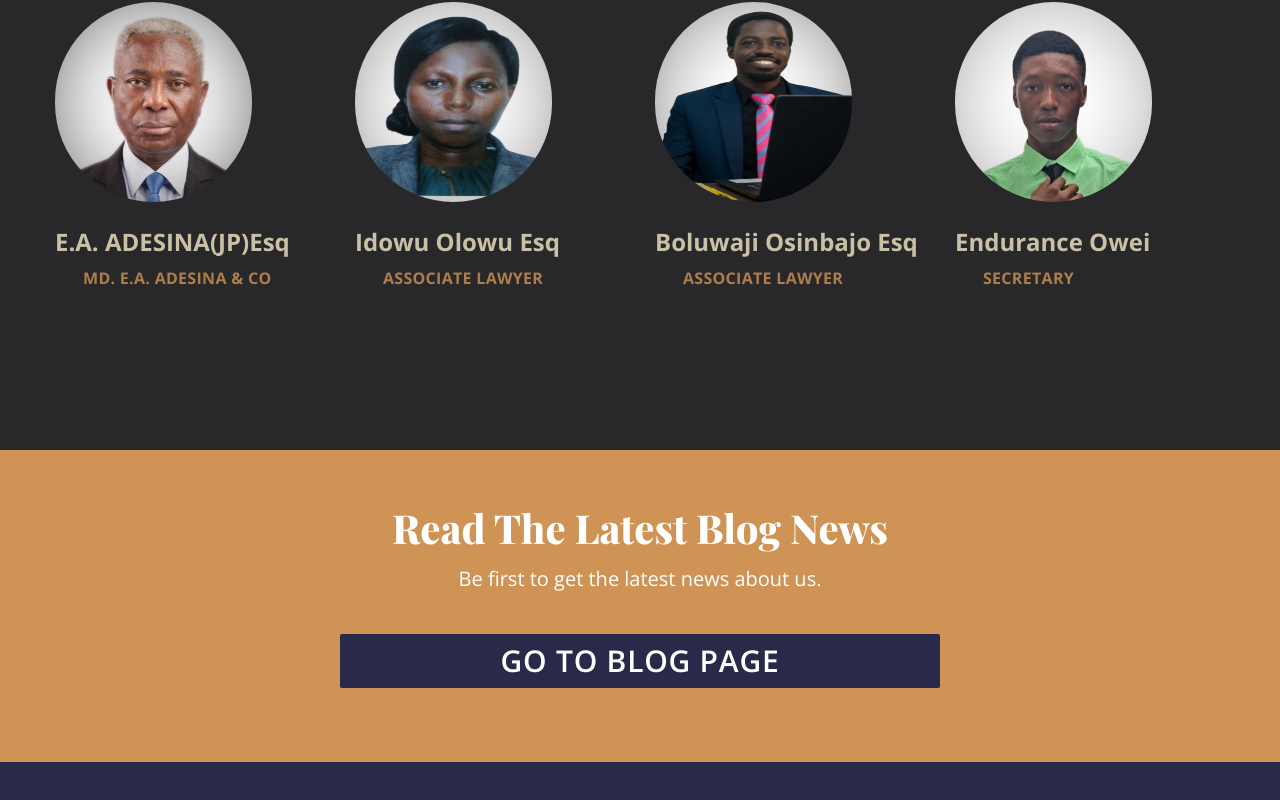
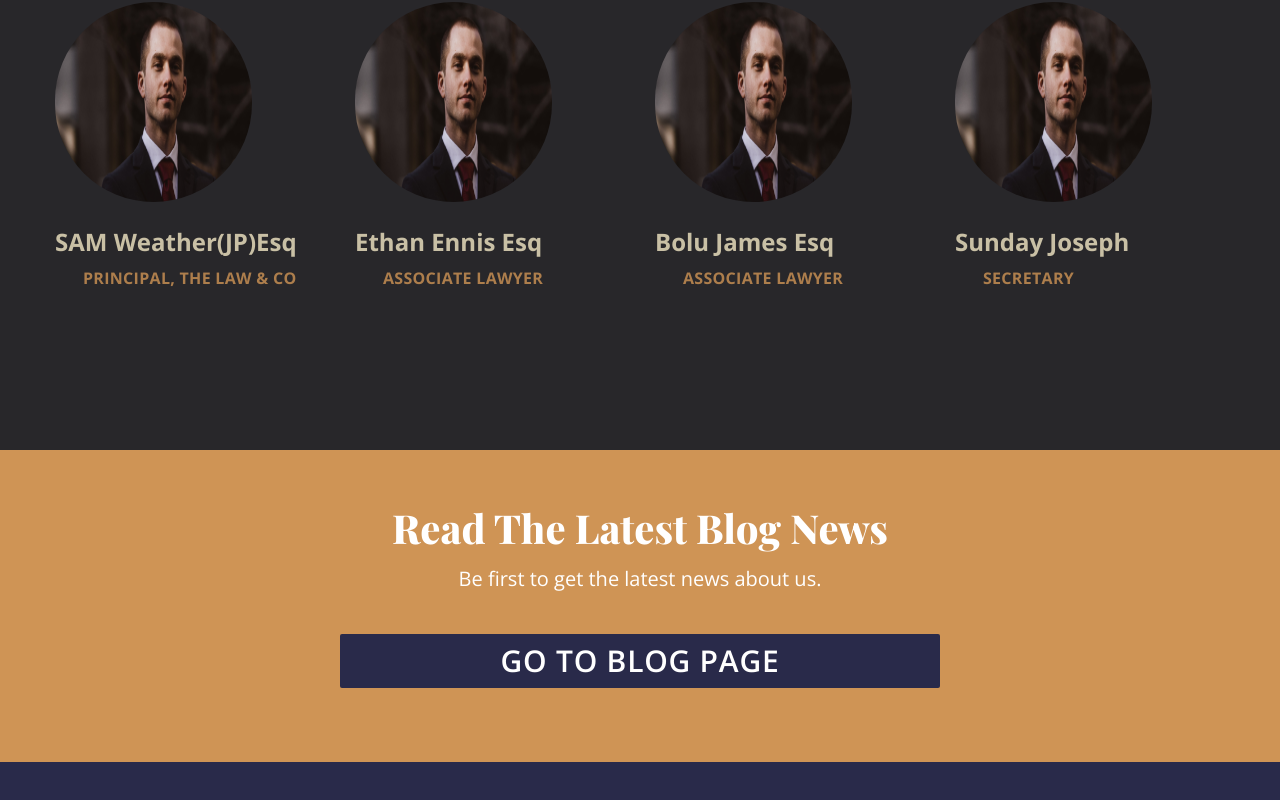
Before and after one commit to Ollatomiwa/lawfirm-website, a React (Create React App) app: page / in a window 1280 px wide. Shown: the part 2460-3260 px from the top of the page. Built offline with nearby package versions, Linux system fonts and the light colour scheme.

Commit message:
update to datas

```diff
--- a/src/data.js
+++ b/src/data.js
@@ -12,10 +12,10 @@ import Skill5 from '../src/assets/img/skills/skill5.png';
 import Skill6 from '../src/assets/img/skills/skill6.png';
 
 // import team images
-import TeamMember1 from '../src/assets/img/adesina.jpg';
-import TeamMember2 from '../src/assets/img/idowu.png';
-import TeamMember3 from '../src/assets/img/boluwaji.png';
-import TeamMember5 from '../src/assets/img/endurance.png';
+import TeamMember1 from '../src/assets/img/lawyer3.png';
+import TeamMember2 from '../src/assets/img/lawyer3.png';
+import TeamMember3 from '../src/assets/img/lawyer3.png';
+import TeamMember5 from '../src/assets/img/lawyer3.png';
 
 //import Blog images
 
@@ -114,28 +114,28 @@ export const skills = [
 export const team = [
   {
     image: TeamMember1,
-    name: 'E.A. ADESINA(JP)Esq',
-    position: 'MD. E.A. ADESINA & CO',
+    name: 'SAM Weather(JP)Esq',
+    position: 'Principal, THE LAW & CO',
     description:
       '',
   },
   {
     image: TeamMember2,
-    name: 'Idowu Olowu Esq',
+    name: 'Ethan Ennis Esq',
     position: 'Associate Lawyer',
     description:
       '',
   },
   {
     image: TeamMember3,
-    name: 'Boluwaji Osinbajo Esq',
+    name: 'Bolu James Esq',
     position: 'Associate Lawyer',
     description:
       '',
   },
   {
     image: TeamMember5,
-    name: 'Endurance Owei',
+    name: 'Sunday Joseph',
     position: 'Secretary',
     description:
     '',
```
